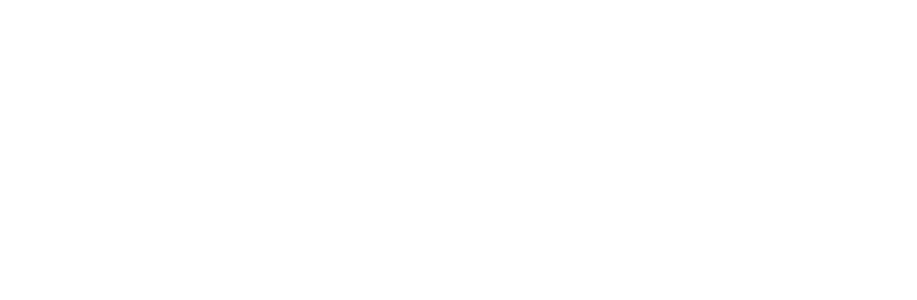
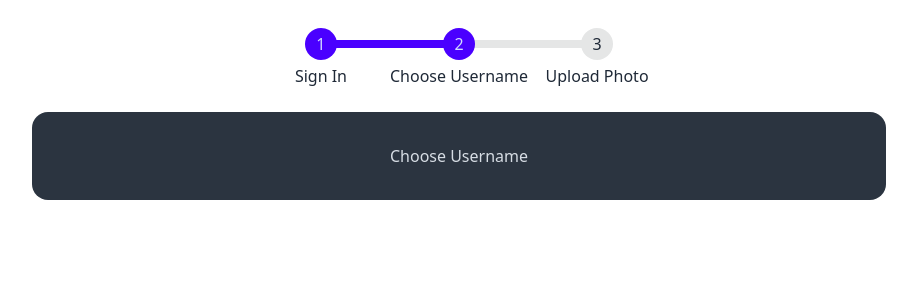
Before and after one commit to 2k4sm/tree-link, a SvelteKit app: page /login/username in a window 1280 px wide. Shown: the top 300 px of the page, without its empty margins (181-1098 px from the left). Built offline with nearby package versions, Linux system fonts and the light colour scheme.

Commit message:
adds multi step form layouts.

```diff
--- a/src/routes/+layout.svelte
+++ b/src/routes/+layout.svelte
@@ -1,12 +1,6 @@
 <script lang="ts">
-   import "../app.css"
-   interface Props {
-      children?: import('svelte').Snippet;
-   }
-
-   let { children }: Props = $props();
+	import '../app.css';
+	let { children } = $props();
 </script>
 
-<div class="min-h-screen flex flex-col">
-    {@render children?.()}
-</div>
+{@render children()}
--- a/src/routes/login/+layout.svelte
+++ b/src/routes/login/+layout.svelte
@@ -1,8 +1,29 @@
 <script lang="ts">
-    import type { Snippet } from 'svelte';
-    import type { LayoutData } from './login/$types';
+  import { page } from "$app/stores";
 
-    let { data, children }: { data: LayoutData, children: Snippet } = $props();
+  let {children} = $props();
 </script>
 
-{@render children()}
+<nav class="flex justify-center my-6">
+  <ul class="steps">
+    <a href="/login" class="step step-primary">Sign In</a>
+    <a
+      href="/login/username"
+      class="step"
+      class:step-primary={$page.route.id?.match(/username|photo/g)}>
+      Choose Username
+    </a>
+    <a
+      href="/login/photo"
+      class="step"
+      class:step-primary={$page.route.id?.includes("photo")}>
+      Upload Photo
+    </a>
+  </ul>
+</nav>
+
+<main class="card w-4/6 bg-neutral text-neutral-content mx-auto">
+  <div class="card-body items-center text-center">
+    {@render children()}
+  </div>
+</main>
--- a/src/routes/login/photo/+page.svelte
+++ b/src/routes/login/photo/+page.svelte
@@ -1,3 +1,3 @@
-<script lang="ts">
-
-</script>
+<div>
+    Upload Photo
+</div>
--- a/src/routes/login/username/+page.svelte
+++ b/src/routes/login/username/+page.svelte
@@ -1,5 +1,3 @@
-<script lang="ts">
-    import type { PageData } from './$types';
-
-    let { data }: { data: PageData } = $props();
-</script>
+<div>
+    Choose Username
+</div>
```
